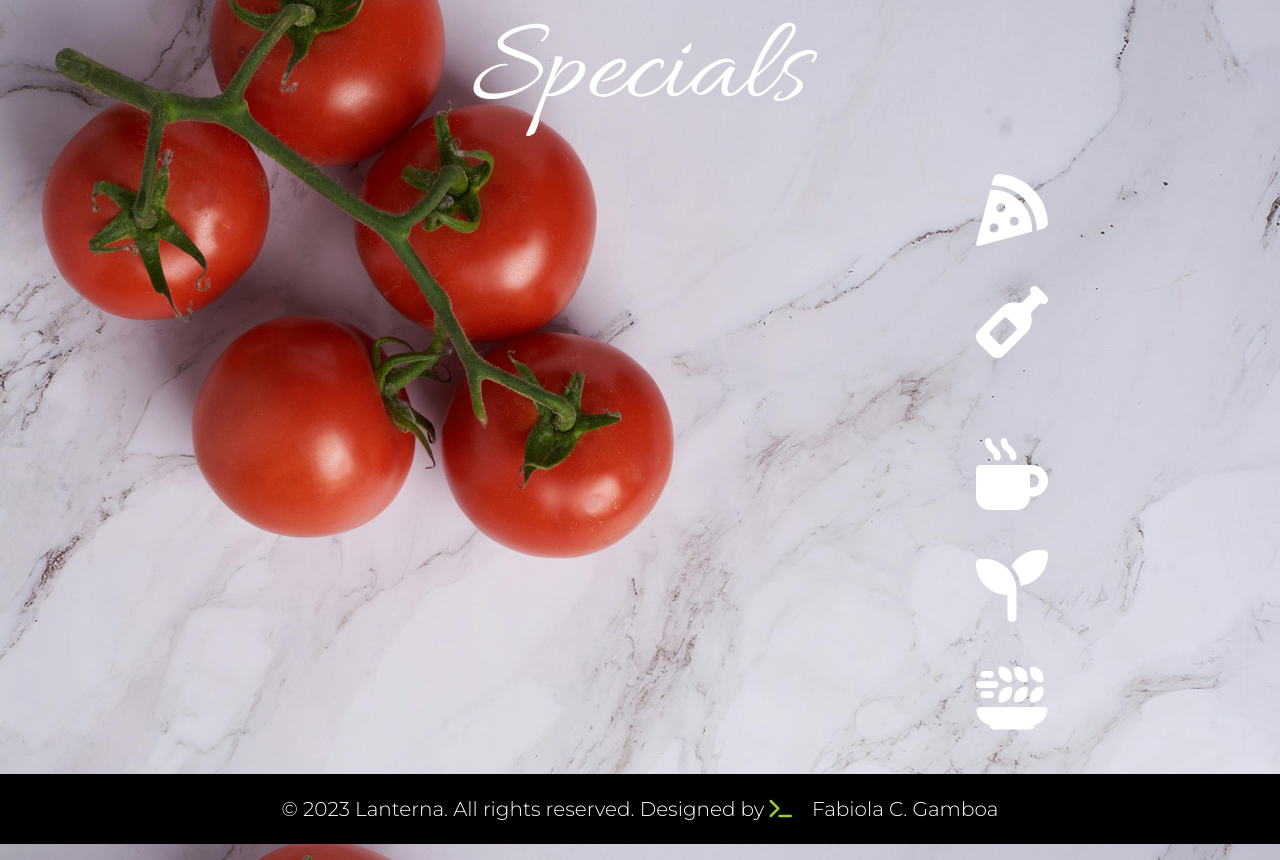
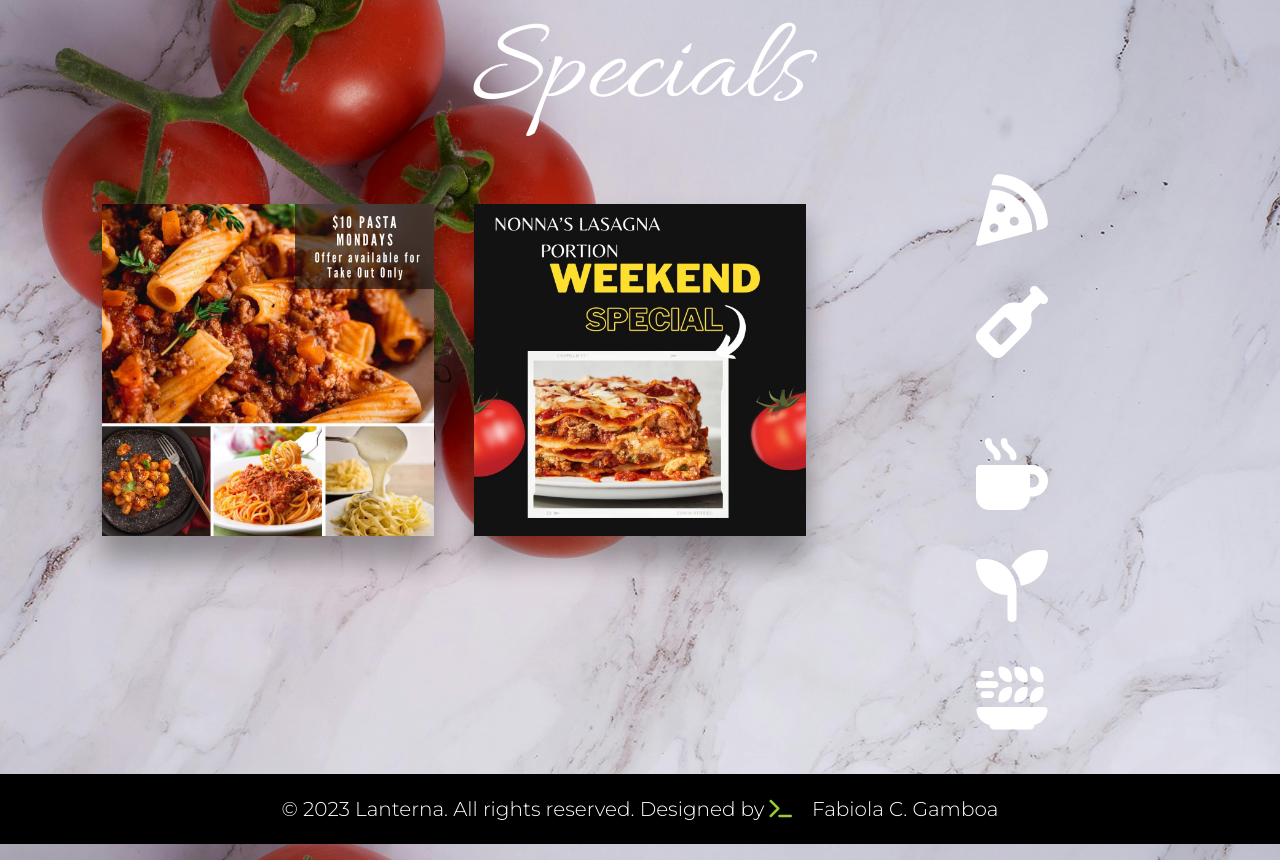
Before and after one commit to Fabscg/lanterna-marketplace, a PHP site: page /public/specials.html in a window 1280 px wide. Shown: the part 86-946 px from the top of the page. Run offline with PHP 8.4, Linux system fonts and the light colour scheme; some libraries are stand-ins or nearby versions.

Commit message:
add images of specials for the wknd

```diff
--- a/public/specials.html
+++ b/public/specials.html
@@ -64,8 +64,11 @@
                     <div class="container">
                         <div class="row">
                             <h1>Specials</h1>
-                            <div class="intro-text special-body col-lg-8">
-                                <!-- <img src="assets/img/pizza.jpeg" alt="Specials" class="img-fluid"> -->
+                            <div class="intro-text special-body col-lg-4">
+                                <img src="assets/img/pasta-penne.jpeg" alt="Specials" class="img-fluid">
+                            </div>
+                            <div class="intro-text special-body col-lg-4">
+                                <img src="assets/img/weekend-special.jpeg" alt="Specials" class="img-fluid">
                             </div>
                             <div class="col-lg-4 food-icon-group">
                                 <i class="fa-solid fa-pizza-slice fa-3x food-icons"></i>
--- a/public/style.css
+++ b/public/style.css
@@ -439,12 +439,12 @@ footer {
 #specials {
     background-image: url("assets/img/tomatoes.jpeg");
     background-position: center center;
-    background-size: cover;
+    background-size:cover;
     background-repeat: no-repeat;
     margin-top: 120px;
-    width:100%;
+    height: 100%;
     z-index:-2;
-    position:absolute;
+    position:relative;
     background-attachment: fixed;
 }
 .specials-img{
```
Also changed, not shown: public/assets/img/pasta-penne.jpeg (added), public/assets/img/weekend-special.jpeg (added), 1 other file.
